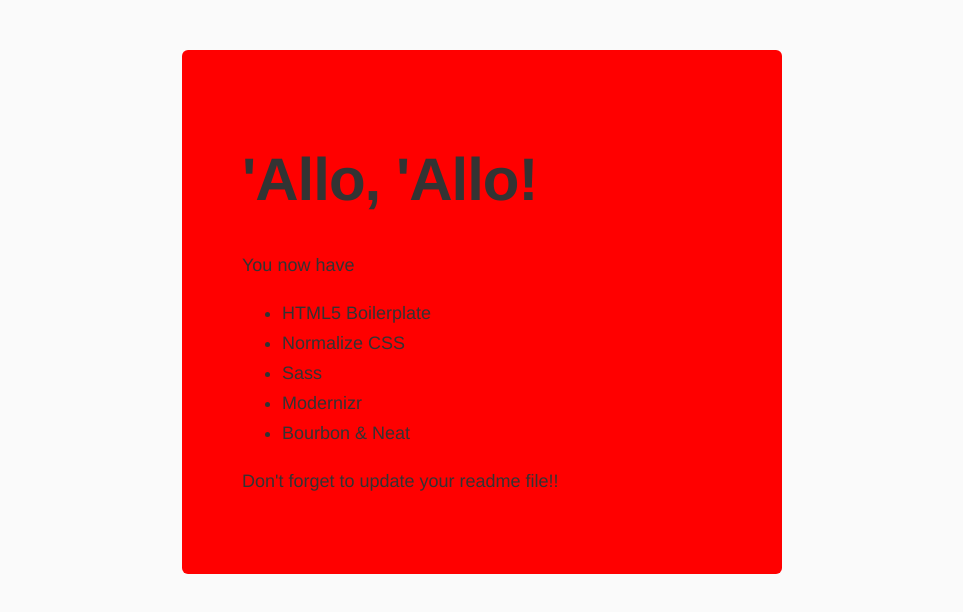
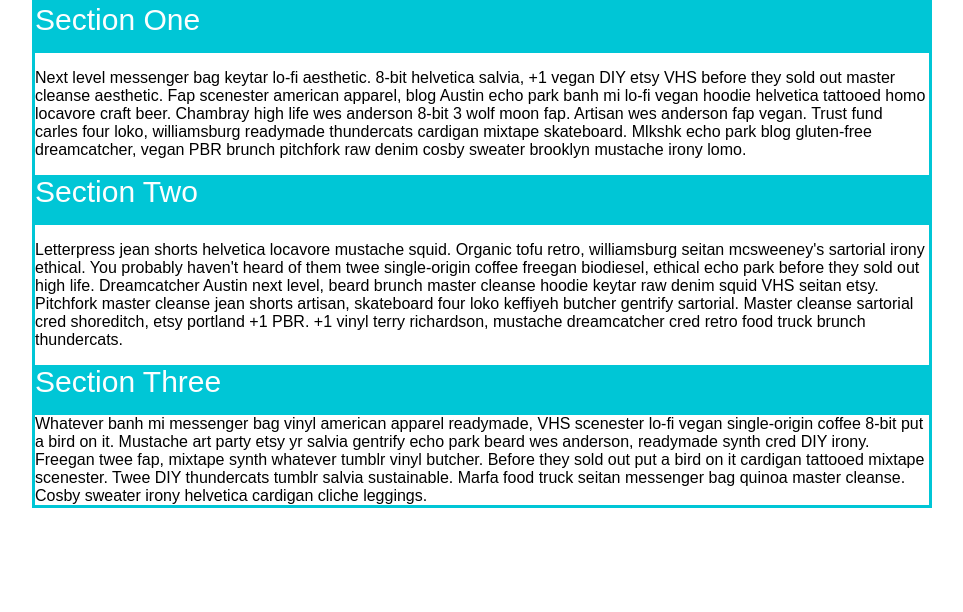
Before and after one commit to elmasrya/Accordion, a plain HTML site: page index.html in a window 1280 px wide. Shown: the whole page, without its empty margins (158-1121 px from the left). Drawn offline with Linux system fonts and the light colour scheme.

Commit message:
almost done

```diff
--- a/index.html
+++ b/index.html
@@ -16,25 +16,54 @@
   </head>
   <body>
 
-    <div class="hero-unit">
-      <h1>'Allo, 'Allo!</h1>
-      <p>You now have</p>
-      <ul>
-        <li>HTML5 Boilerplate</li>
-        <li>Normalize CSS</li>
-
-        <li>Sass</li>
+    <div class="container">
+      <div class="top">Section One</div>
+        <div class="box">
 
 
-        <li>Modernizr</li>
+          <p class="text">
+            Next level messenger bag keytar lo-fi aesthetic. 8-bit helvetica salvia,
+            +1 vegan DIY etsy VHS before they sold out master cleanse aesthetic. Fap scenester american
+            apparel, blog Austin echo park banh mi lo-fi vegan hoodie helvetica tattooed homo locavore craft beer.
+            Chambray high life wes anderson 8-bit 3 wolf moon fap. Artisan wes anderson fap vegan.
+            Trust fund carles four loko, williamsburg readymade thundercats cardigan mixtape skateboard.
+            Mlkshk echo park blog gluten-free dreamcatcher, vegan PBR brunch pitchfork raw denim cosby sweater
+            brooklyn mustache irony lomo.
+          </p>
+
+      </div><!--box1-->
+
+<!--..................................................-->
+
+    <div class="top">Section Two</div>
+      <div class= "box">
+      <!--top2-->
+        <p class = "text">Letterpress jean shorts helvetica locavore mustache squid. Organic tofu retro,
+            williamsburg seitan mcsweeney's sartorial irony ethical. You probably haven't heard of them twee
+            single-origin coffee freegan biodiesel, ethical echo park before they sold out high life. Dreamcatcher
+            Austin next level, beard brunch master cleanse hoodie keytar raw denim squid VHS seitan etsy. Pitchfork
+            master cleanse jean shorts artisan, skateboard four loko keffiyeh butcher gentrify sartorial. Master
+            cleanse sartorial cred shoreditch, etsy portland +1 PBR. +1 vinyl terry richardson, mustache dreamcatcher
+            cred retro food truck brunch thundercats.
+        </p><!--close2-->
+      </div><!--box2-->
+
+<!--..................................................-->
+    <div class="top">Section Three</div>
+      <div class= "box">
+
+        <div class = "text">Whatever banh mi messenger bag vinyl american apparel readymade, VHS scenester
+            lo-fi vegan single-origin coffee 8-bit put a bird on it. Mustache art party etsy yr salvia gentrify
+            echo park beard wes anderson, readymade synth cred DIY irony. Freegan twee fap, mixtape synth whatever
+            tumblr vinyl butcher. Before they sold out put a bird on it cardigan tattooed mixtape scenester.
+            Twee DIY thundercats tumblr salvia sustainable. Marfa food truck seitan messenger bag quinoa master
+            cleanse. Cosby sweater irony helvetica cardigan cliche leggings.
+        </div><!--close3-->
+      </div><!--box3-->
+
+    </div><!--container-->
 
 
-        <li>Bourbon & Neat</li>
-
-
-      </ul>
-      <p>Don't forget to update your readme file!!</p>
-    </div>
 
     <script src="scripts/vendor.js"></script>
 
--- a/scripts/main.js
+++ b/scripts/main.js
@@ -1 +1,39 @@
-console.log('The Iron Yard Rocks');
+
+  $('.top').on('click',function() {
+  $('.text').addClass('close');
+  $('this').next().find('.text').removeClass('close');
+  $('this').next().find('.text').addClass('open');
+});
+
+/*
+$('.top2').on('click',function() {
+
+
+  $('.text2').removeClass('text2');
+
+
+
+
+});
+
+$('.top3').on('click',function() {
+
+  $('.text3').removeClass('text3');
+
+});
+
+/*
+$('.top2').click(function() {
+
+
+
+  $('.box2').removeClass('text2');
+});
+
+$('.top3').click(function() {
+
+
+
+  $('.box3').removeClass('text3');
+});
+*/
--- a/styles/main.css
+++ b/styles/main.css
@@ -1 +1 @@
-*{box-sizing:border-box}body{background:#fafafa;font-family:"Helvetica Neue",Helvetica,Arial,sans-serif;color:#333}.hero-unit{margin:50px auto 0;width:600px;font-size:18px;font-weight:200;line-height:30px;background-color:red;border-radius:6px;padding:60px}.hero-unit h1{font-size:60px;line-height:1;letter-spacing:-1px}
+*{box-sizing:border-box}.container{margin:auto;width:900px;height:100%;border:solid;border-color:#00c6d6}.open{display:block}.close{display:none}.top{font-size:30px;color:#fdfefe;background-color:#00c6d6;height:50px;width:100%}
```
Also changed, not shown: 1 other file.
